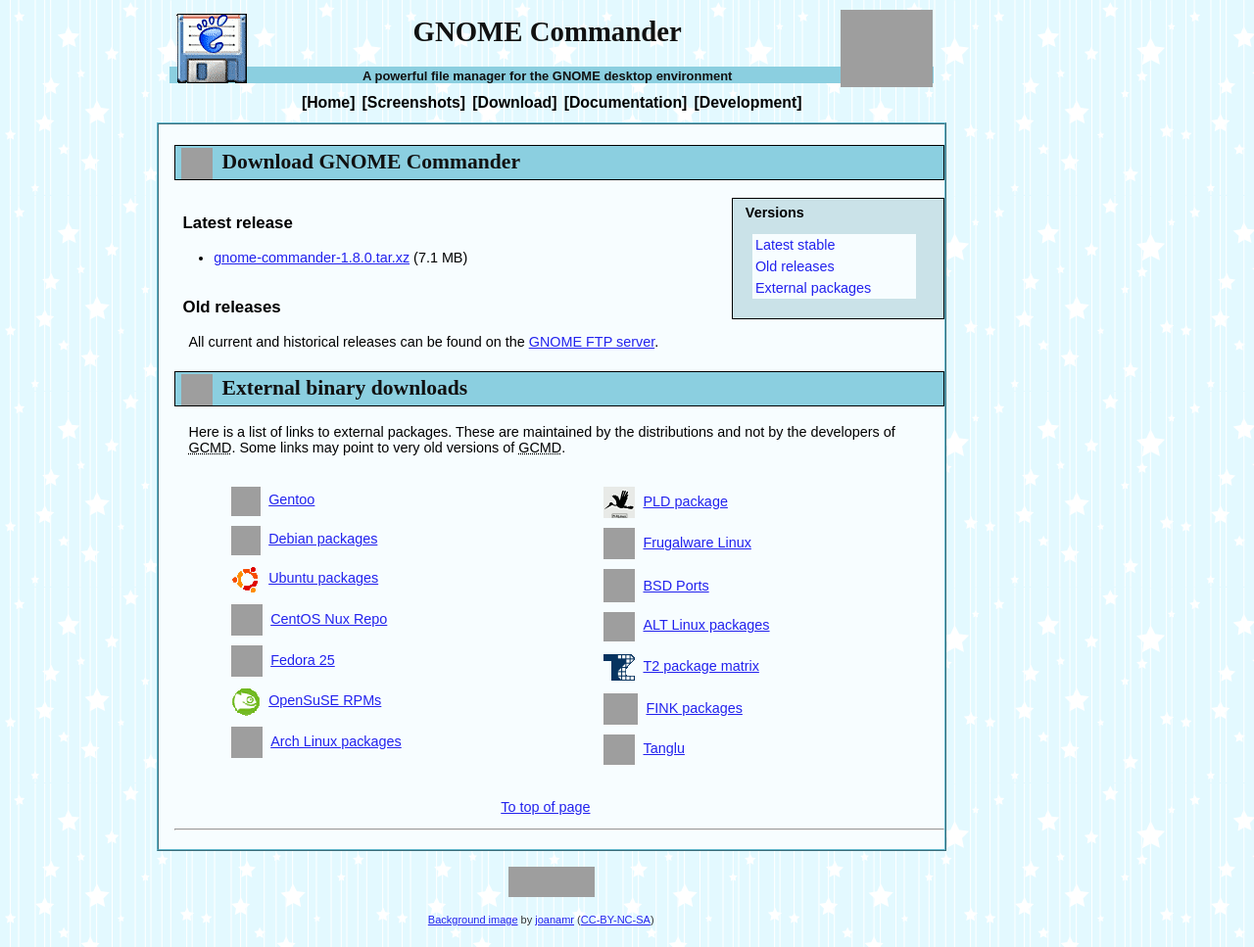
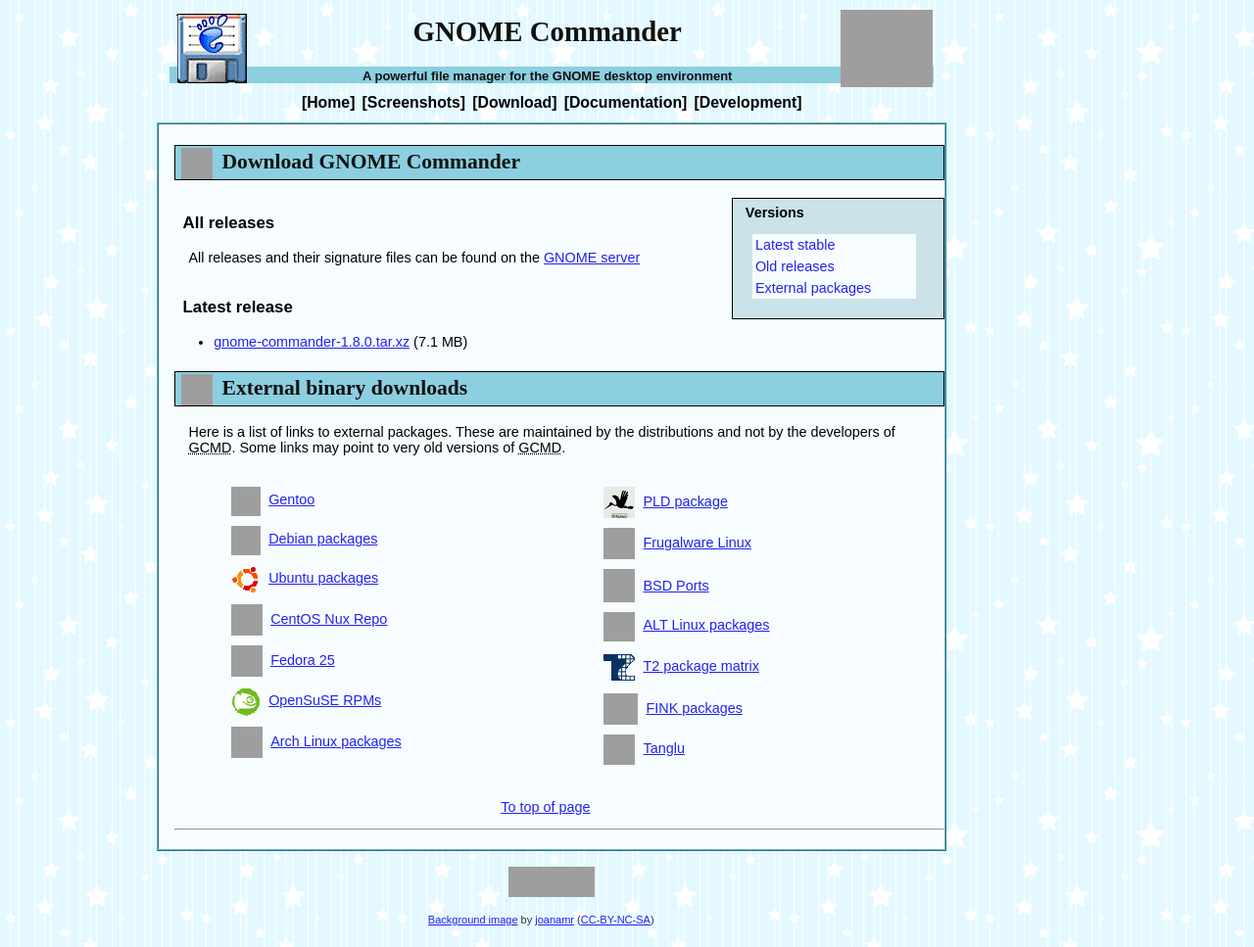
Before and after one commit to gcmd/gcmd.github.io, a Jekyll site: the page download.html, which Jekyll copies as it is, in a window 1280 px wide, cut to the strip 0-967 px from the top of the page. Shown: the whole strip at 98% size. Built offline with Jekyll 4.4.1, drawn with Linux system fonts in a browser that asks for light colours; grey boxes are pictures that could not be loaded.

Commit message:
Updates links

```diff
--- a/dev.html
+++ b/dev.html
@@ -44,7 +44,7 @@
 <li><a href="#doc">Hacking documents</a></li>
 </ul>
 <hr>
-<div class="c2"><a href="https://github.com/gcmd/gnome-commander/commits/master" title="Commits on master branch"><img src="https://img.shields.io/github/commits-since/gcmd/gnome-commander/1.6.4.svg" alt="Commits on master branch"></a><br>
+<div class="c2"><a href="https://github.com/gcmd/gnome-commander/commits/master" title="Commits on master branch"><img src="https://img.shields.io/github/commits-since/gcmd/gnome-commander/1.8.0.svg" alt="Commits on master branch"></a><br>
 <a href="https://travis-ci.org/gcmd/gnome-commander" title="Travis - Continous Integration"><img src="https://img.shields.io/travis/gcmd/gnome-commander.svg"></a></div>
 </div>
 
--- a/download.html
+++ b/download.html
@@ -36,6 +36,11 @@
 </ul>
 </div>
 
+<h3><a name="old">All releases</a></h3>
+
+<p>All releases and their signature files can be found on the
+<a href="https://download.gnome.org/sources/gnome-commander/">GNOME server</a></p>
+
 <h3><a name="latest">Latest release</a></h3>
 
 <div class="info">
@@ -45,11 +50,6 @@
 (7.1 MB)</li>
 </ul>
 </div>
-
-<h3><a name="old">Old releases</a></h3>
-
-<p>All current and historical releases can be found on the
-<a href="ftp://ftp.gnome.org/pub/GNOME/sources/gnome-commander/">GNOME FTP server</a>.</p>
 
 <h2><img class="info" src="img/icons/apps/internet-web-browser.png" alt="External Downloads" height="32" width="32" title="External Downloads"> <a name="external">External binary downloads</a></h2>
 <p>Here is a list of links to external packages. These are
```
